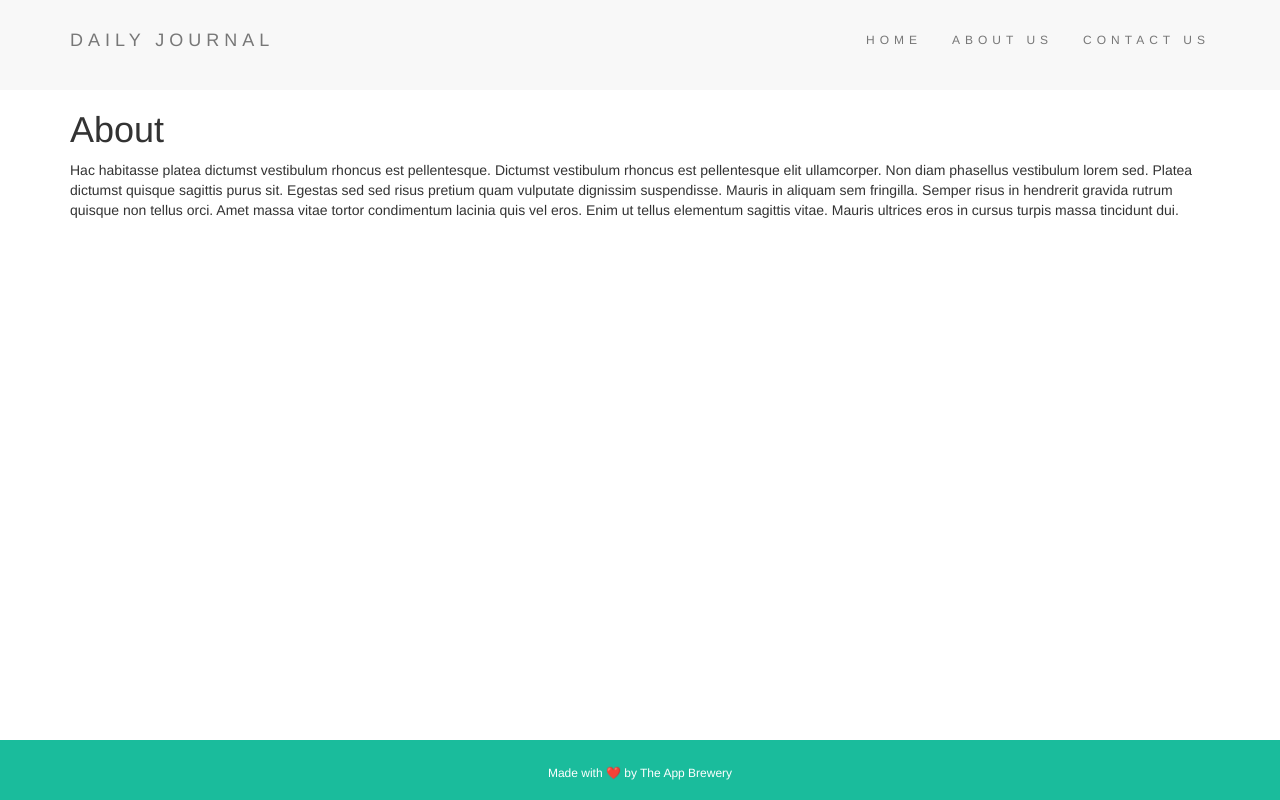
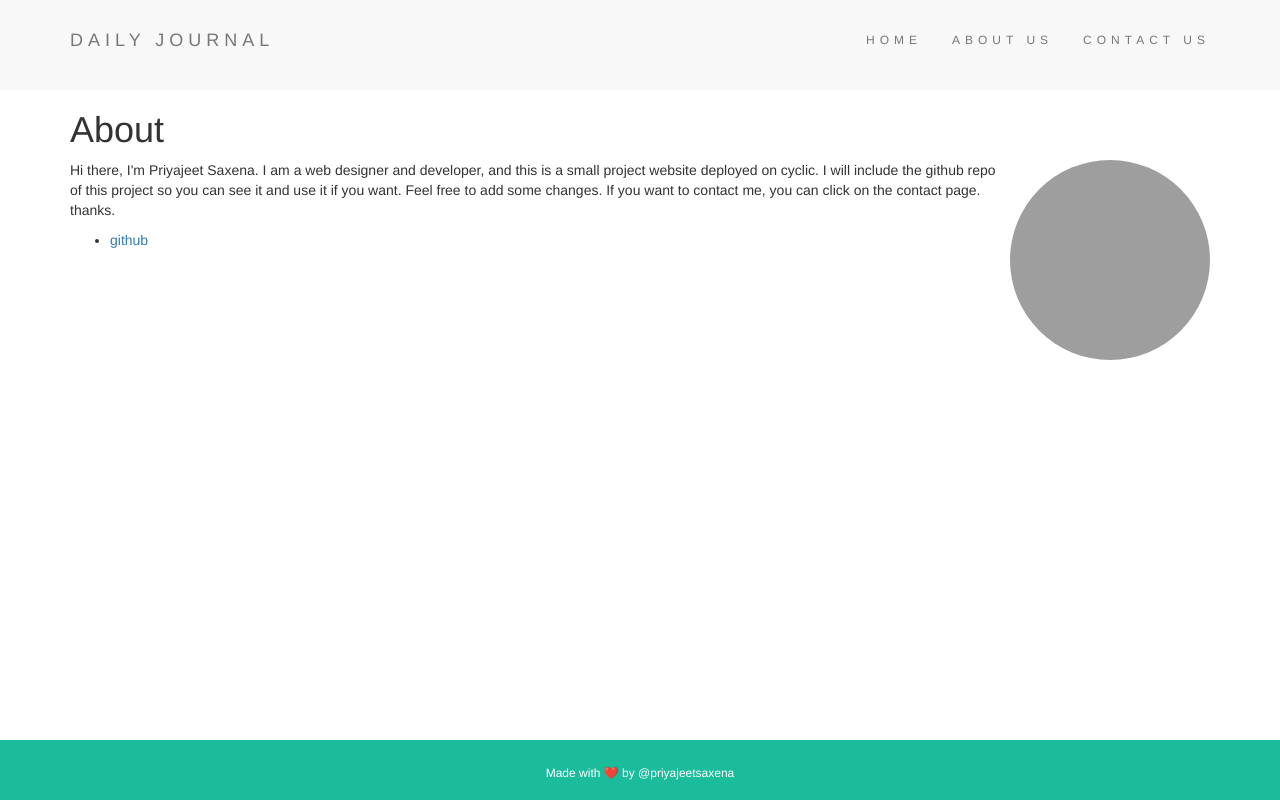
Before and after one commit to priyajeet-7396/journal-v1, a Node server app: page /about in a window 1280 px wide. Run offline with Node 20, Linux system fonts and the light colour scheme; grey boxes are pictures that could not be loaded.

Commit message:
made changes to about me and contact me section

```diff
--- a/app.js
+++ b/app.js
@@ -4,9 +4,9 @@ const bodyParser = require("body-parser");
 const ejs = require("ejs");
 const _ = require("lodash");
 
-const homeStartingContent = "Lacus vel facilisis volutpat est velit egestas dui id ornare. Semper auctor neque vitae tempus quam. Sit amet cursus sit amet dictum sit amet justo. Viverra tellus in hac habitasse. Imperdiet proin fermentum leo vel orci porta. Donec ultrices tincidunt arcu non sodales neque sodales ut. Mattis molestie a iaculis at erat pellentesque adipiscing. Magnis dis parturient montes nascetur ridiculus mus mauris vitae ultricies. Adipiscing elit ut aliquam purus sit amet luctus venenatis lectus. Ultrices vitae auctor eu augue ut lectus arcu bibendum at. Odio euismod lacinia at quis risus sed vulputate odio ut. Cursus mattis molestie a iaculis at erat pellentesque adipiscing.";
-const aboutContent = "Hac habitasse platea dictumst vestibulum rhoncus est pellentesque. Dictumst vestibulum rhoncus est pellentesque elit ullamcorper. Non diam phasellus vestibulum lorem sed. Platea dictumst quisque sagittis purus sit. Egestas sed sed risus pretium quam vulputate dignissim suspendisse. Mauris in aliquam sem fringilla. Semper risus in hendrerit gravida rutrum quisque non tellus orci. Amet massa vitae tortor condimentum lacinia quis vel eros. Enim ut tellus elementum sagittis vitae. Mauris ultrices eros in cursus turpis massa tincidunt dui.";
-const contactContent = "Scelerisque eleifend donec pretium vulputate sapien. Rhoncus urna neque viverra justo nec ultrices. Arcu dui vivamus arcu felis bibendum. Consectetur adipiscing elit duis tristique. Risus viverra adipiscing at in tellus integer feugiat. Sapien nec sagittis aliquam malesuada bibendum arcu vitae. Consequat interdum varius sit amet mattis. Iaculis nunc sed augue lacus. Interdum posuere lorem ipsum dolor sit amet consectetur adipiscing elit. Pulvinar elementum integer enim neque. Ultrices gravida dictum fusce ut placerat orci nulla. Mauris in aliquam sem fringilla ut morbi tincidunt. Tortor posuere ac ut consequat semper viverra nam libero.";
+const homeStartingContent = "Welcome! This is a small journal app on Node.js using express-npm and ejs. To add your daily log, simply write  /compose after the link in the address bar of your browser. you can click on about us page for more information thanks";
+const aboutContent = "Hi there, I'm Priyajeet Saxena. I am a web designer and developer, and this is a small project website deployed on cyclic. I will include the github repo of this project so you can see it and use it if you want. Feel free to add some changes. If you want to contact me, you can click on the contact page. thanks.";
+const contactContent = "	you can contact me on :-";
 
 const app = express();
 
--- a/public/css/styles.css
+++ b/public/css/styles.css
@@ -33,3 +33,10 @@
 	font-size: 12px;
   color: #fff;
 }
+
+#image{
+    width: 200px;
+  height: 200px;
+  border-radius: 50%;
+  float: right;
+}
--- a/views/about.ejs
+++ b/views/about.ejs
@@ -1,6 +1,11 @@
 <%-include("partials/header")-%>
 
 <h1>About</h1>
+
+    <img src="https://pbs.twimg.com/profile_images/1065156485083095040/lMEkmSLV_400x400.jpg"  id = "image" class="img-fluid"  alt="Responsive image">
+
 <p><%= aboutContent%></p>
-
+<ul>
+    <li><a href="https://github.com/priyajeet-7396/journal-v1">github</a></li>
+  </ul>
 <%-include("partials/footer")-%>
--- a/views/partials/footer.ejs
+++ b/views/partials/footer.ejs
@@ -2,7 +2,7 @@
 </div>
 <div class="footer-padding"></div>
   <div class="footer">
-    <p>Made with ❤️ by The App Brewery</p>
+    <p>Made with ❤️ by @priyajeetsaxena</p>
   </div>
 </div>
 </body>
```
Also changed, not shown: views/contact.ejs (+7 -0 lines).
